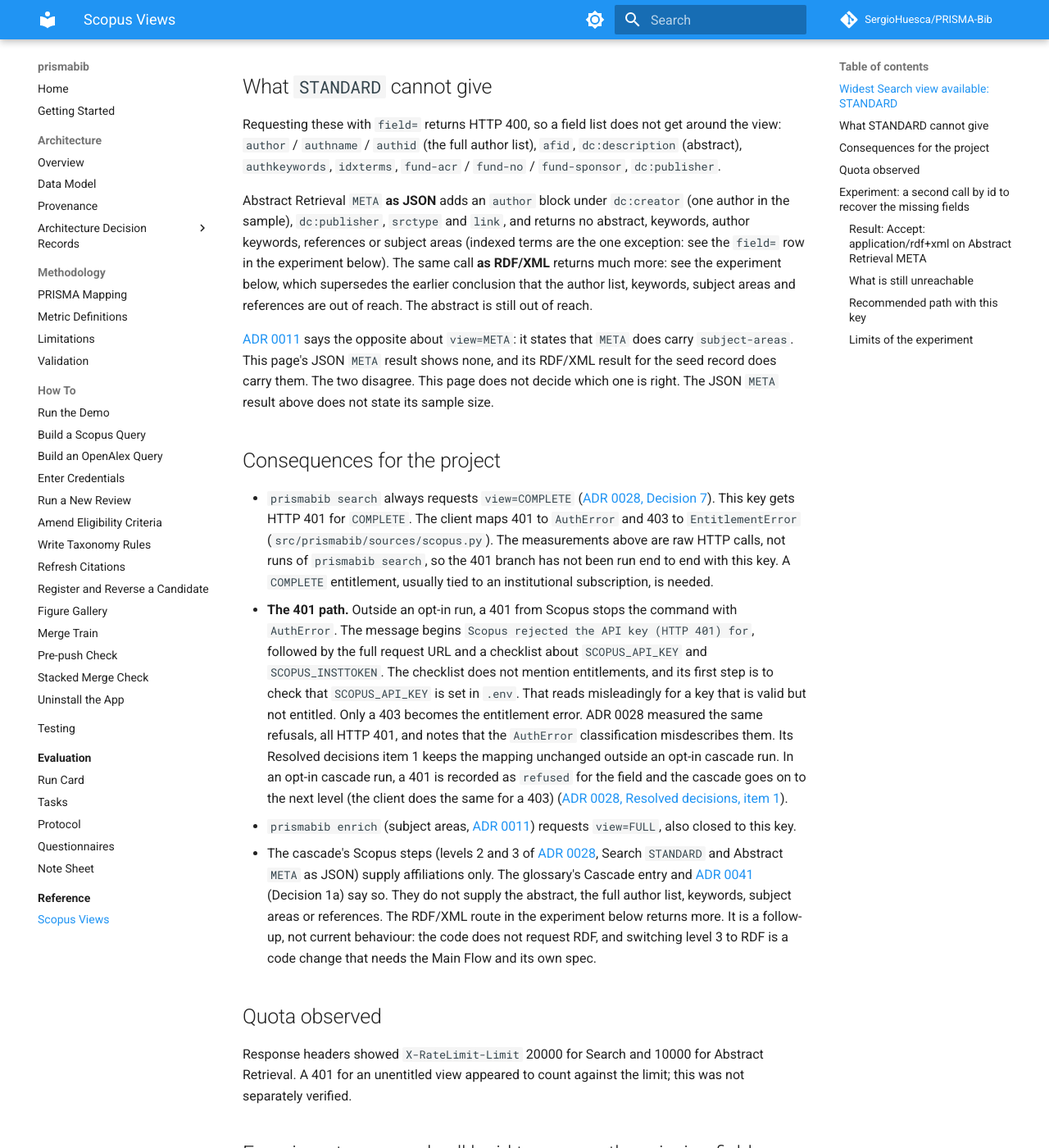
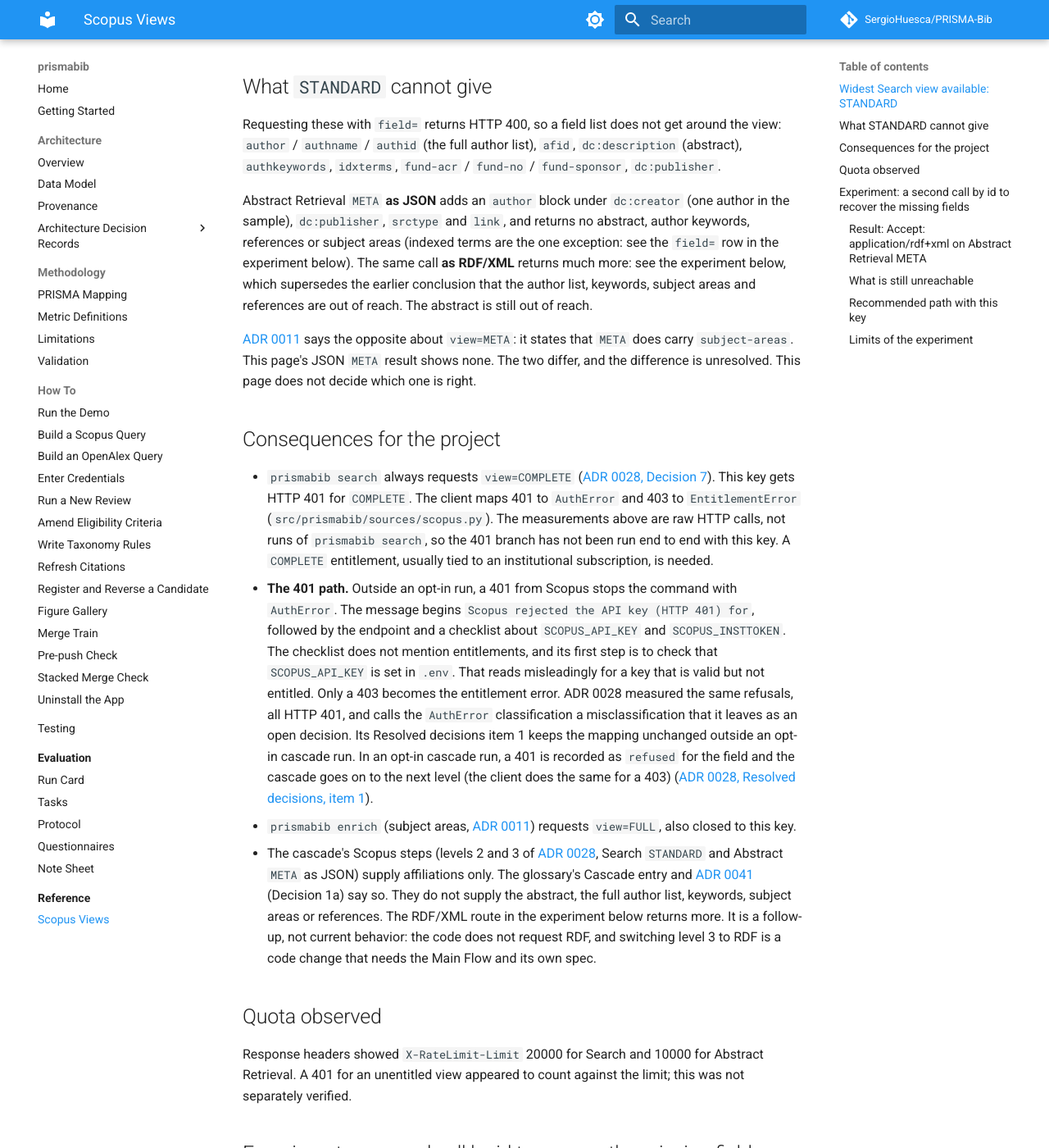
Before and after one commit to SergioHuesca/PRISMA-Bib, an MkDocs documentation site: the page built from docs/reference/scopus-views.md, in a window 1280 px wide and 1400 px high, scrolled down 1152 px. Shown: the whole window at 82% size. Built offline with MkDocs 1.6.1 and Material for MkDocs 9.7.7, drawn with Linux system fonts in a browser that asks for light colours; comment, search, counter and statistics services are not loaded.

Commit message:
docs(reference): address code-review findings (#447)
Say misclassification and open decision as ADR 0028 does, name the
endpoint (not the URL) in the 401 message, drop the sentence that
leaned on the RDF result in the ADR 0011 paragraph, remove a duplicated
word, use US spelling and tag the code fence.

Part of #446.

Co-Authored-By: Claude Sonnet 5.5 <noreply@anthropic.com>
Claude-Session: https://claude.ai/code/session_01QjNadz7h2UAZ2C2xhuaY8z

````diff
--- a/docs/reference/scopus-views.md
+++ b/docs/reference/scopus-views.md
@@ -44,7 +44,7 @@ Requesting these with `field=` returns HTTP 400, so a field list does not get ar
 `authkeywords`, `idxterms`, `fund-acr` / `fund-no` / `fund-sponsor`, `dc:publisher`.
 
 Abstract Retrieval `META` **as JSON** adds an `author` block under `dc:creator` (one author in
-the sample), `dc:publisher`, `srctype` and `link`, and returns no abstract, keywords,
+the sample), `dc:publisher`, `srctype` and `link`, and returns no abstract,
 author keywords, references or subject areas (indexed terms are the one exception: see the
 `field=` row in the experiment below). The same call **as RDF/XML** returns much more: see the
 experiment below, which supersedes the earlier conclusion that the author list, keywords,
@@ -52,9 +52,8 @@ subject areas and references are out of reach. The abstract is still out of reac
 
 [ADR 0011](../architecture/adr/0011-abstract-retrieval-for-subject-areas.md) says the opposite
 about `view=META`: it states that `META` does carry `subject-areas`. This page's JSON `META`
-result shows none, and its RDF/XML result for the seed record does carry them. The two disagree.
-This page does not decide which one is right. The JSON `META` result above does not state its
-sample size.
+result shows none. The two differ, and the difference is unresolved. This page does not decide
+which one is right.
 
 ## Consequences for the project
 
@@ -65,11 +64,11 @@ sample size.
   this key. A `COMPLETE` entitlement, usually tied to an institutional subscription, is needed.
 - **The 401 path.** Outside an opt-in run, a 401 from Scopus stops the command with
   `AuthError`. The message begins `Scopus rejected the API key (HTTP 401) for`, followed by the
-  full request URL and a checklist about `SCOPUS_API_KEY` and `SCOPUS_INSTTOKEN`. The checklist
+  endpoint and a checklist about `SCOPUS_API_KEY` and `SCOPUS_INSTTOKEN`. The checklist
   does not mention entitlements, and its first step is to check that `SCOPUS_API_KEY` is set in
   `.env`. That reads misleadingly for a key that is valid but not entitled. Only a 403 becomes
-  the entitlement error. ADR 0028 measured the same refusals, all HTTP 401, and notes that
-  the `AuthError` classification misdescribes them. Its Resolved decisions item 1 keeps the mapping
+  the entitlement error. ADR 0028 measured the same refusals, all HTTP 401, and calls
+  the `AuthError` classification a misclassification that it leaves as an open decision. Its Resolved decisions item 1 keeps the mapping
   unchanged outside an opt-in cascade run. In an opt-in cascade run, a 401 is recorded as
   `refused` for the field and the cascade goes on to the next level (the client does the same for
   a 403)
@@ -81,7 +80,7 @@ sample size.
   entry and [ADR 0041](../architecture/adr/0041-field-level-provenance-and-cascade-completion.md)
   (Decision 1a) say so. They do not supply the abstract, the full author list, keywords,
   subject areas or references. The RDF/XML route in the experiment below returns more. It is a
-  follow-up, not current behaviour: the code does not request RDF, and switching level 3 to RDF
+  follow-up, not current behavior: the code does not request RDF, and switching level 3 to RDF
   is a code change that needs the Main Flow and its own spec.
 
 ## Quota observed
@@ -119,7 +118,7 @@ Raw responses were kept; keys are not logged.
 
 ### Result: `Accept: application/rdf+xml` on Abstract Retrieval `META`
 
-```
+```text
 GET /content/abstract/eid/{eid}?view=META     Accept: application/rdf+xml     (key only)
 ```
 
````
